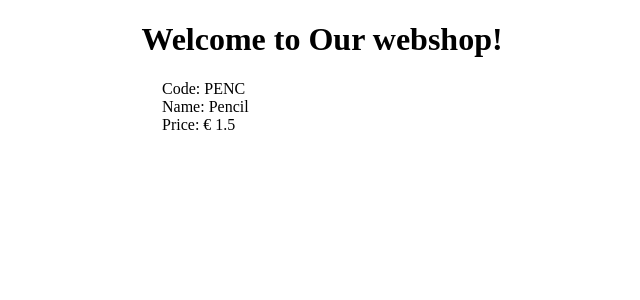
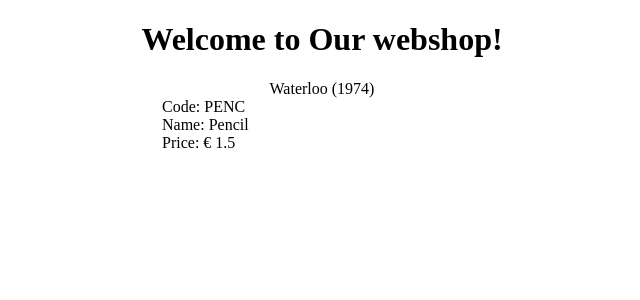
Before and after one commit to Jef-DS/angwebshop, an Angular app: page / in a window 1280 px wide. Shown: the top 300 px of the page, without its empty margins (318-958 px from the left). Built offline with nearby package versions, Linux system fonts and the light colour scheme.

Commit message:
SongItem added

```diff
--- a/src/app/app.component.html
+++ b/src/app/app.component.html
@@ -2,5 +2,6 @@
   <h1>
     Welcome to {{ title }}!
   </h1>
-
+  <song-item></song-item>
+  <app-product-item></app-product-item>
 </div>
--- a/src/app/app.module.ts
+++ b/src/app/app.module.ts
@@ -3,16 +3,18 @@ import { BrowserModule } from '@angular/platform-browser';
 
 import { AppComponent } from './app.component';
 import { ProductItemComponent } from './product/product-item/product-item.component';
+import { SongItemComponent } from './song/song-item/song-item.component';
 
 @NgModule({
   declarations: [
     AppComponent,
-    ProductItemComponent
+    ProductItemComponent,
+    SongItemComponent
   ],
   imports: [
     BrowserModule
   ],
   providers: [],
-  bootstrap: [AppComponent,ProductItemComponent]
+  bootstrap: [AppComponent]
 })
 export class AppModule { }
--- /dev/null
+++ b/src/app/song/song-item/song-item.component.html
@@ -0,0 +1,3 @@
+<article>
+    <div>{{title}} ({{year}})</div>
+</article>
--- /dev/null
+++ b/src/app/song/song-item/song-item.component.ts
@@ -0,0 +1,18 @@
+import { Component, OnInit } from '@angular/core';
+
+@Component({
+  selector: 'song-item',
+  templateUrl: './song-item.component.html',
+  styleUrls: ['./song-item.component.css']
+})
+export class SongItemComponent implements OnInit {
+  public title: string;
+  public year: number;
+  constructor() {
+    this.title = 'Waterloo';
+    this.year = 1974;
+  }
+
+  ngOnInit(): void {
+  }
+}
--- a/src/index.html
+++ b/src/index.html
@@ -9,6 +9,5 @@
 </head>
 <body>
   <app-comp></app-comp>
-  <app-product-item></app-product-item>
 </body>
 </html>
```
Also changed, not shown: src/app/song/song-item/song-item.component.css (added).
